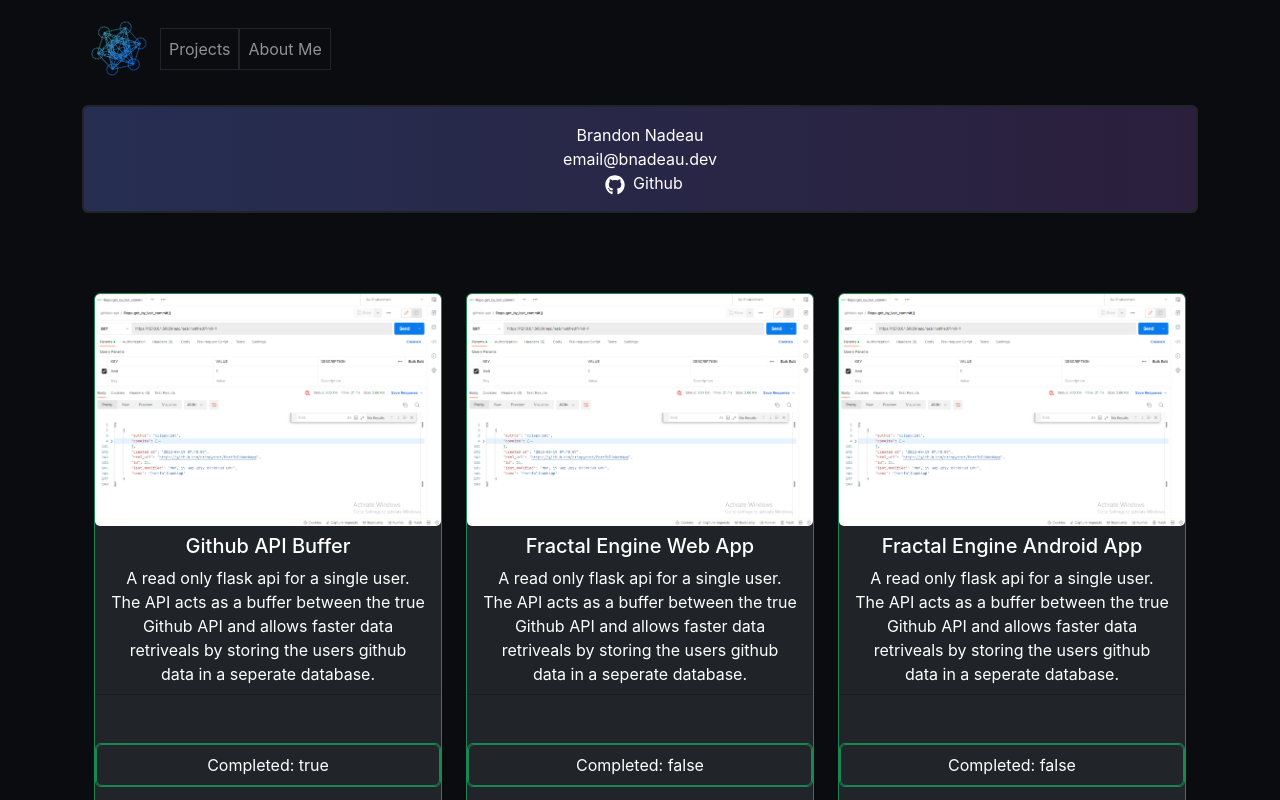
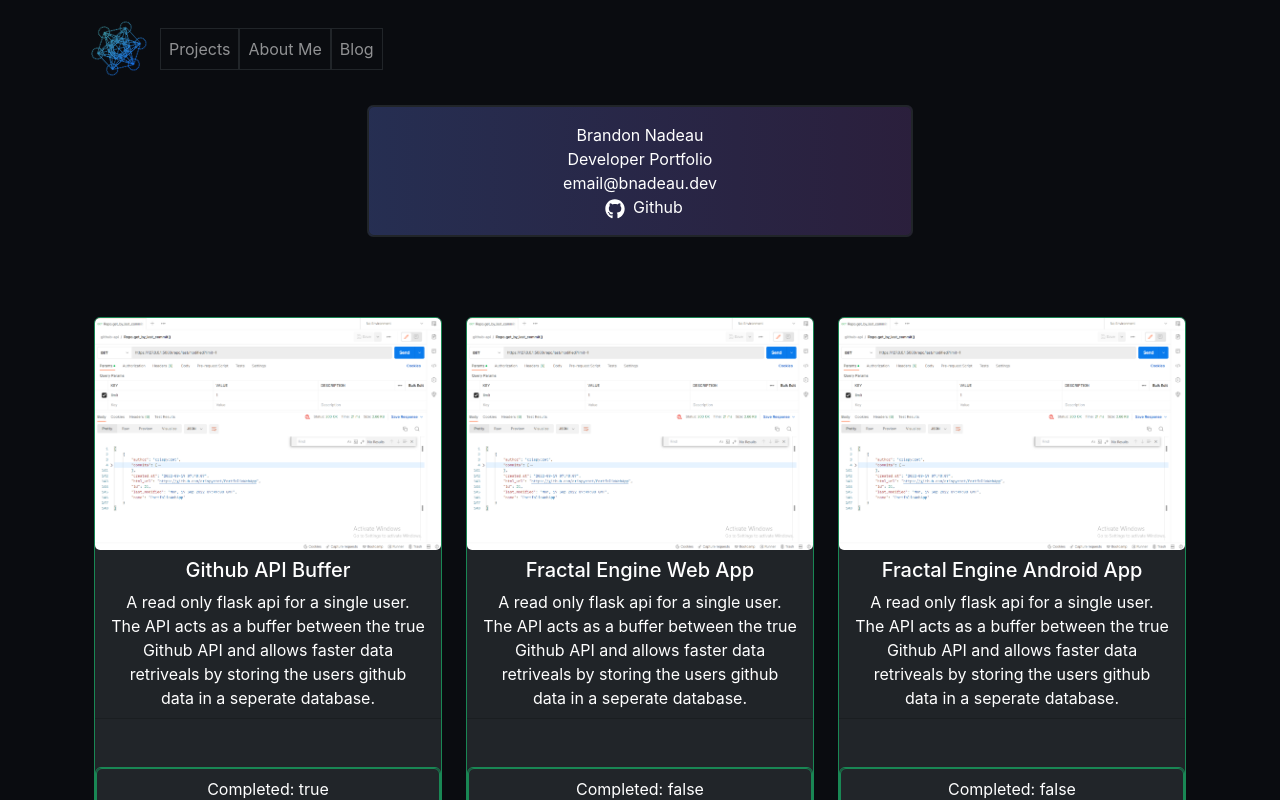
Before and after one commit to crispycret/portfolio, a React (Create React App) app: page / in a window 1280 px wide. Shown: the top 800 px of the page. Built offline with nearby package versions, Linux system fonts and the light colour scheme; no server answers.

Commit message:
Added blog link to navigation

```diff
--- a/src/components/Home/Header.tsx
+++ b/src/components/Home/Header.tsx
@@ -6,6 +6,9 @@
 
 
 export const HomeHeader = () => {
+
+
+    const blog_website = 'https://blog.bnadeau.dev/'
 
     const [isMobile, isNotMobile] = useIsMobile()
 
@@ -28,17 +31,19 @@
                         <Nav>
                             <Nav.Link href="#projects" className='sticky-top border border-dark'>Projects</Nav.Link>
                             <Nav.Link href="#about" className='border border-dark'>About Me</Nav.Link>
+                            <Nav.Link href={`${blog_website}`} className='border border-dark'>Blog</Nav.Link>
                         </Nav>
                         </Navbar.Collapse>
 
                     </Container>
                     </Navbar>
                 </Row>
-                <Row className='mt-3 text-center text-white header-bg border rounded border-dark'>
+                <Row className='col-6 mx-auto mt-3 text-center text-white header-bg border rounded border-dark'>
                     <Container className='border rounded border-dark'>
                         <Container className='my-3'>
                             <Row></Row>
                             <Row ><Col>Brandon Nadeau</Col></Row>
+                            <Row ><Col>Developer Portfolio</Col></Row>
                             <Row><Col>email@bnadeau.dev</Col></Row>
                             {/* <Row><Col>704-614-6831</Col></Row>  */}
                             <Row><Col className='text-middle'>
@@ -70,6 +75,7 @@
                         <Nav>
                             <Nav.Link href="#projects" className='sticky-top border border-dark'>Projects</Nav.Link>
                             <Nav.Link href="#about" className='border border-dark'>About Me</Nav.Link>
+                            <Nav.Link href={`${blog_website}`} className='border border-dark'>Blog</Nav.Link>
                         </Nav>
                         </Navbar.Collapse>
 
--- a/src/components/Projects/Project.tsx
+++ b/src/components/Projects/Project.tsx
@@ -30,8 +30,6 @@
     const get_updated_time = () => {
         let split = props.githubUrl.split('/')
         let repo_name = split[split.length-1]
-
-        console.log("Retreiving " + repo_name)
 
         github.get_repo_by_name(repo_name).then(response => {
             let repo = response.data
```
